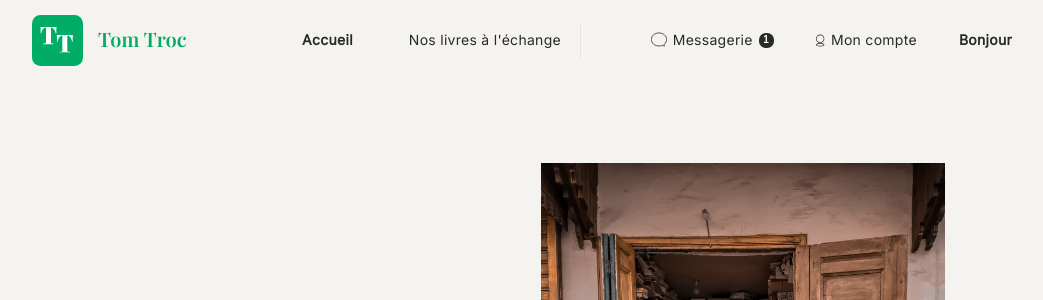
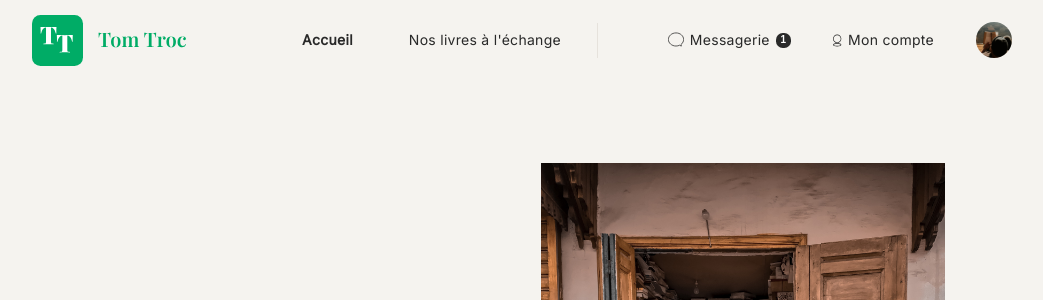
Before and after one commit to ViTj4/OpenClassroom_PHP_site_de_mise_en_relation, a PHP site: page / in a window 1280 px wide. Shown: the top 300 px of the page, without its empty margins (118-1161 px from the left). Run offline with PHP 8.4, Linux system fonts and the light colour scheme; the visitor is signed in with stand-in values (Sample User, id 1).

Commit message:
feat: add profil picture when user is connected

```diff
--- a/src/Controllers/UserController.php
+++ b/src/Controllers/UserController.php
@@ -141,6 +141,12 @@ class UserController extends AbstractController
             return;
         }
 
+        $updatedUser = $this->userManager->findByUuid($user->getUuid());
+
+        if ($updatedUser !== null) {
+            $_SESSION['user'] = $updatedUser->toSessionArray();
+        }
+
         $this->account(null, 'Votre photo de profil a bien été mise à jour.');
     }
 
--- a/src/Models/Entities/User.php
+++ b/src/Models/Entities/User.php
@@ -75,6 +75,7 @@ class User
             'pseudo' => $this->pseudo,
             'email' => $this->email,
             'userType' => $this->userType,
+            'profilePicture' => $this->profilePicture,
         ];
     }
 }
--- a/views/partials/header.php
+++ b/views/partials/header.php
@@ -5,6 +5,7 @@
   $isLoginActive = in_array($currentPage, ['login', 'register'], true);
   $isAccountActive = $currentPage === 'account';
   $connectedUser = $_SESSION['user'] ?? null;
+  $connectedUserPicture = $connectedUser['profilePicture'] ?? UserManager::DEFAULT_PROFILE_PICTURE;
 ?>
 
 <header class="header">
@@ -75,11 +76,17 @@
         <li class="header__user-item">
           <?php if ($connectedUser !== null): ?>
             <div class="header__account-menu">
-              <a class="header__user-link header__user-link--active header__account-trigger" href="index.php?page=account">
-                Bonjour <?= htmlspecialchars($connectedUser['pseudo']) ?>
+              <a class="header__account-trigger" href="index.php?page=account" aria-label="Ouvrir le menu utilisateur">
+                <img
+                  class="header__profile-picture"
+                  src="<?= htmlspecialchars($connectedUserPicture) ?>"
+                  alt="">
               </a>
 
               <div class="header__dropdown" aria-label="Menu utilisateur">
+                <p class="header__dropdown-title">
+                  Bonjour <?= htmlspecialchars($connectedUser['pseudo']) ?>
+                </p>
                 <a class="header__dropdown-link" href="index.php?page=logout">
                   Se déconnecter
                 </a>
```
Also changed, not shown: public/assets/css/main.css, public/assets/scss/layout/_header.scss.
